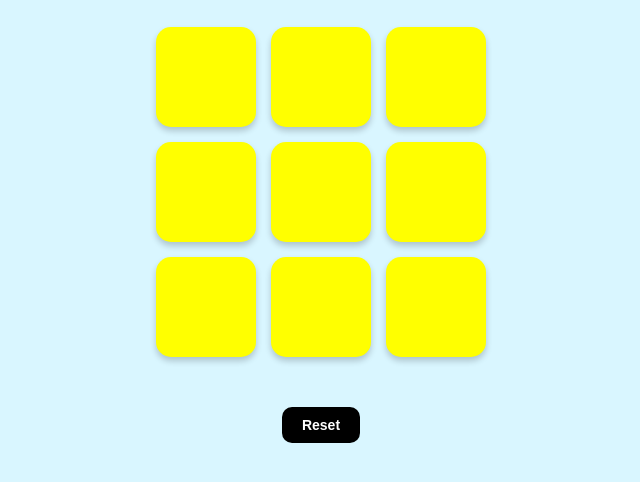
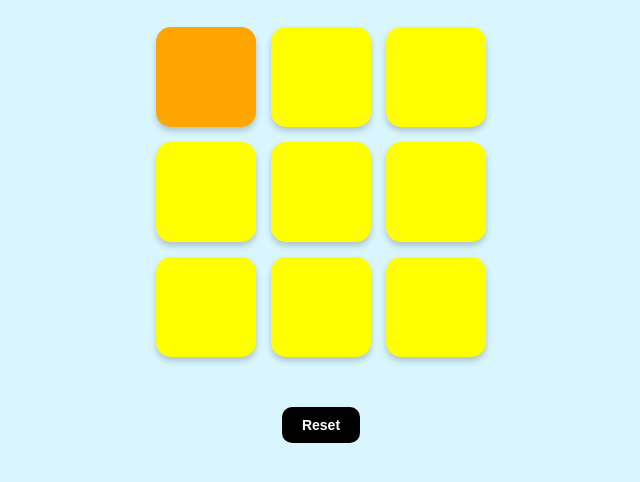
Before and after one commit to dnitish07/ticTacToeGame, a plain HTML site: page index.html in a window 1280 px wide. In both pictures the pointer is over the element 525 px from the left and 147 px from the top of the page. Shown: the part 70-552 px from the top of the page, without its empty margins (319-959 px from the left). Drawn offline with Linux system fonts and the light colour scheme.

Commit message:
Initial commit

```diff
--- a/style.css
+++ b/style.css
@@ -37,6 +37,9 @@ body {
   justify-content: center;
   cursor: pointer;
   box-shadow: 0 4px 6px rgba(0,0,0,0.2);
+}
+.cell:hover{
+  background-color: orange;
 }
 
 .cell.O {
```
